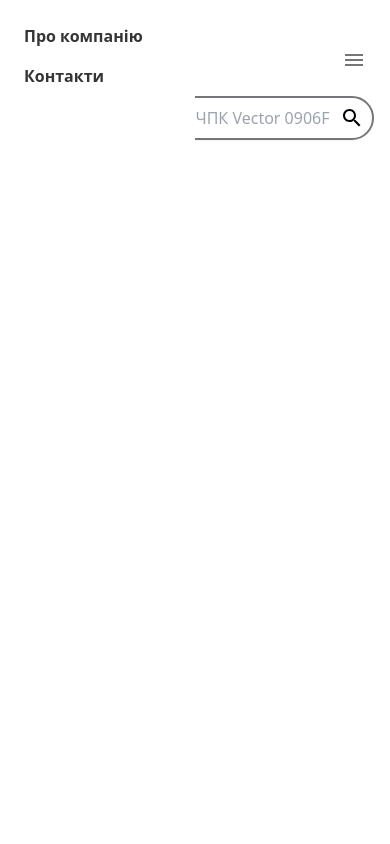
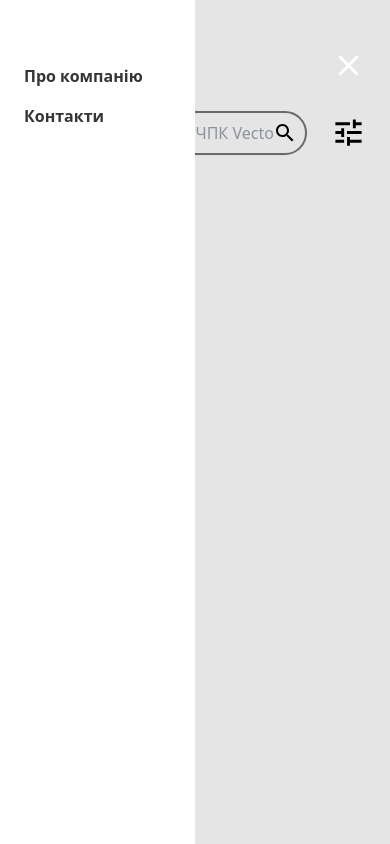
Before and after one commit to ixaker/siteMachines, a Next.js app: page / in a window 390 px wide. Both pictures are taken after a click on the button 354 px from the left and 60 px from the top of the page. Built offline with nearby package versions, Linux system fonts and the light colour scheme; no server answers.

Commit message:
create mobile header

```diff
--- a/src/components/header/Header.tsx
+++ b/src/components/header/Header.tsx
@@ -1,26 +1,16 @@
-import SearchIcon from '@mui/icons-material/Search';
-import { AppDispatch } from '@/store/store';
 import React, { useState } from 'react';
-import { useDispatch } from 'react-redux';
 import Image from 'next/image';
 import Link from 'next/link';
-import { setFilter } from '@/store/slice/dataSlice';
 import AdminHeader from './ui/AdminHeader';
 import BurgerMenu from './ui/BurgerMenu';
 import MenuIcon from '@mui/icons-material/Menu';
 import { IconButton } from '@mui/material';
+import CloseIcon from '@mui/icons-material/Close';
+import SearchComponent from './ui/SearchComponent';
+import Navigation from './ui/Navigation';
 
 const Header: React.FC = () => {
-  const dispatch: AppDispatch = useDispatch();
-  const [filter, setFilterValue] = useState('');
   const [openMenu, setOpenMenu] = useState<boolean>(false);
-
-  const handleFilterChange = (e: React.ChangeEvent<HTMLInputElement>) => {
-    const value = e.target.value;
-    setFilterValue(value); // Обновляем локальное состояние
-    dispatch(setFilter(value)); // Обновляем фильтр в Redux
-  };
-
   const handleOpenMenu = () => {
     setOpenMenu(!openMenu);
   };
@@ -43,40 +33,25 @@ const Header: React.FC = () => {
             QPART
           </Link>
         </div>
-        <div className="hidden md:flex items-center w-1/3 border-2 border-[#76767a] rounded-full p-2 shadow-sm">
-          <input
-            value={filter}
-            onChange={handleFilterChange}
-            type="text"
-            placeholder="Фрезерний верстат з ЧПК Vector 0906F Z150"
-            className="border-none focus:outline-none focus:ring-inherit rounded-lg w-full"
-          />
-          <SearchIcon className="ml-2" />
-        </div>
-        <ul className=" gap-5 hidden md:flex">
-          <li className="md:text-xl lg:text-2xl text-[#373435] font-bold">
-            <a href="#">Про компанію</a>
-          </li>
-          <li className="md:text-xl lg:text-2xl text-[#373435] font-bold">
-            <a href="#">Контакти</a>
-          </li>
-        </ul>
-        <IconButton onClick={handleOpenMenu}>
-          <MenuIcon />
+
+        <SearchComponent variant="desktop" />
+
+        <Navigation />
+        <IconButton
+          color="primary"
+          sx={{ display: { md: 'none' }, position: 'relative', zIndex: 10 }}
+          onClick={handleOpenMenu}
+        >
+          {openMenu ? (
+            <CloseIcon sx={{ fontSize: '35px', color: 'white' }} />
+          ) : (
+            <MenuIcon sx={{ fontSize: '35px', color: 'black' }} />
+          )}
         </IconButton>
         <BurgerMenu setOpenMenu={setOpenMenu} openMenu={openMenu} />
       </div>
 
-      <div className="flex md:hidden mt-4 items-center w-full border-2 border-[#76767a] rounded-full p-2 shadow-sm">
-        <input
-          value={filter}
-          onChange={handleFilterChange}
-          type="text"
-          placeholder="Фрезерний верстат з ЧПК Vector 0906F Z150"
-          className="border-none focus:outline-none focus:ring-inherit rounded-lg w-full"
-        />
-        <SearchIcon className="ml-2" />
-      </div>
+      <SearchComponent variant="mobile" />
     </header>
   );
 };
--- a/src/components/header/ui/BurgerMenu.tsx
+++ b/src/components/header/ui/BurgerMenu.tsx
@@ -6,25 +6,31 @@ interface BurgerMenuProps {
 }
 
 const BurgerMenu: React.FC<BurgerMenuProps> = ({ openMenu, setOpenMenu }) => {
-  const handleCloseMenu = () => {
-    setOpenMenu(!openMenu);
-  };
   return (
+    <>
       <div
-      className={`absolute top-0 bg-white w-1/2 h-full transition-all duration-300 ease-in-out ${
+        onClick={() => {
+          setOpenMenu(false);
+        }}
+        className={`absolute top-0 left-0 w-screen bg-black ${openMenu ? 'opacity-10' : 'opacity-0 hidden'}  top-0 h-full z-[0] duration-300 ease-in-out`}
+      ></div>
+      <div
+        className={`absolute top-0 bg-white w-1/2 h-full transition-all duration-300 ease-in-out z-1 ${
           openMenu ? 'left-0' : 'left-[-100%]'
         }`}
       >
-      <ul className="flex flex-col items-start p-6">
+        <nav>
+          <ul className="flex flex-col items-start bg-white h-full p-6 relative z-1 mt-10">
             <li className="md:text-xl lg:text-2xl text-[#373435] font-bold mb-4">
               <a href="#">Про компанію</a>
             </li>
             <li className="md:text-xl lg:text-2xl text-[#373435] font-bold mb-4">
               <a href="#">Контакти</a>
             </li>
-        {/* Можно добавить дополнительные пункты меню */}
           </ul>
+        </nav>
       </div>
+    </>
   );
 };
 
--- a/src/components/header/ui/Navigation.tsx
+++ b/src/components/header/ui/Navigation.tsx
@@ -2,15 +2,15 @@ import React from 'react';
 
 const Navigation: React.FC = () => {
   return (
-    <nav className="w-full bg-[#4b4b50] mt-10">
-      <div className="max-w-[1500px] px-4 mx-auto my-0">
-        <ul className="flex justify-between items-center py-2">
-          <li className="text-[#dcdcdc] font-bold text-[20px] cursor-pointer">ФРЕЗЕРНИЙ ВЕРСТАТ</li>
-          <li className="text-[#dcdcdc] font-bold text-[20px] cursor-pointer">ТОКАРНИЙ ВЕРСТАТ</li>
-          <li className="text-[#dcdcdc] font-bold text-[20px] cursor-pointer">ЛАЗЕРНИЙ ВЕРСТАТ</li>
-          <li className="text-[#dcdcdc] font-bold text-[20px] cursor-pointer">ШЛІФУВАЛЬНИЙ ВЕРСТАТ</li>
-        </ul>
-      </div>
+    <nav>
+      <ul className=" gap-5 hidden md:flex">
+        <li className="md:text-xl lg:text-2xl text-[#373435] font-bold">
+          <a href="#">Про компанію</a>
+        </li>
+        <li className="md:text-xl lg:text-2xl text-[#373435] font-bold">
+          <a href="#">Контакти</a>
+        </li>
+      </ul>
     </nav>
   );
 };
--- /dev/null
+++ b/src/components/header/ui/SearchComponent.tsx
@@ -0,0 +1,49 @@
+import { setFilter } from '@/store/slice/dataSlice';
+import { AppDispatch } from '@/store/store';
+import SearchIcon from '@mui/icons-material/Search';
+import TuneIcon from '@mui/icons-material/Tune';
+import { IconButton } from '@mui/material';
+import React, { useState } from 'react';
+import { useDispatch } from 'react-redux';
+
+interface SearchComponentProps {
+  variant: 'mobile' | 'desktop';
+}
+
+const SearchComponent: React.FC<SearchComponentProps> = ({ variant }) => {
+  const [filter, setFilterValue] = useState('');
+  const dispatch: AppDispatch = useDispatch();
+
+  const handleFilterChange = (e: React.ChangeEvent<HTMLInputElement>) => {
+    const value = e.target.value;
+    setFilterValue(value); // Обновляем локальное состояние
+    dispatch(setFilter(value)); // Обновляем фильтр в Redux
+  };
+
+  const searchVariant = {
+    mobile: 'flex md:hidden w-full',
+    desktop: 'hidden md:flex  w-1/3',
+  }[variant];
+
+  return (
+    <div className={`${searchVariant} items-center  mt-4 gap-4`}>
+      <div className="flex items-center w-full border-2 border-[#76767a] rounded-full p-2 shadow-sm">
+        <input
+          value={filter}
+          onChange={handleFilterChange}
+          type="text"
+          placeholder="Фрезерний верстат з ЧПК Vector 0906F Z150"
+          className="border-none focus:outline-none focus:ring-inherit rounded-lg w-full"
+        />
+        <SearchIcon />
+      </div>
+      <div className="block md:hidden relative ">
+        <IconButton color="primary">
+          <TuneIcon sx={{ fontSize: '35px', color: 'black' }} />
+        </IconButton>
+      </div>
+    </div>
+  );
+};
+
+export default SearchComponent;
```
Lines whose indentation alone changed are shown as unchanged.
